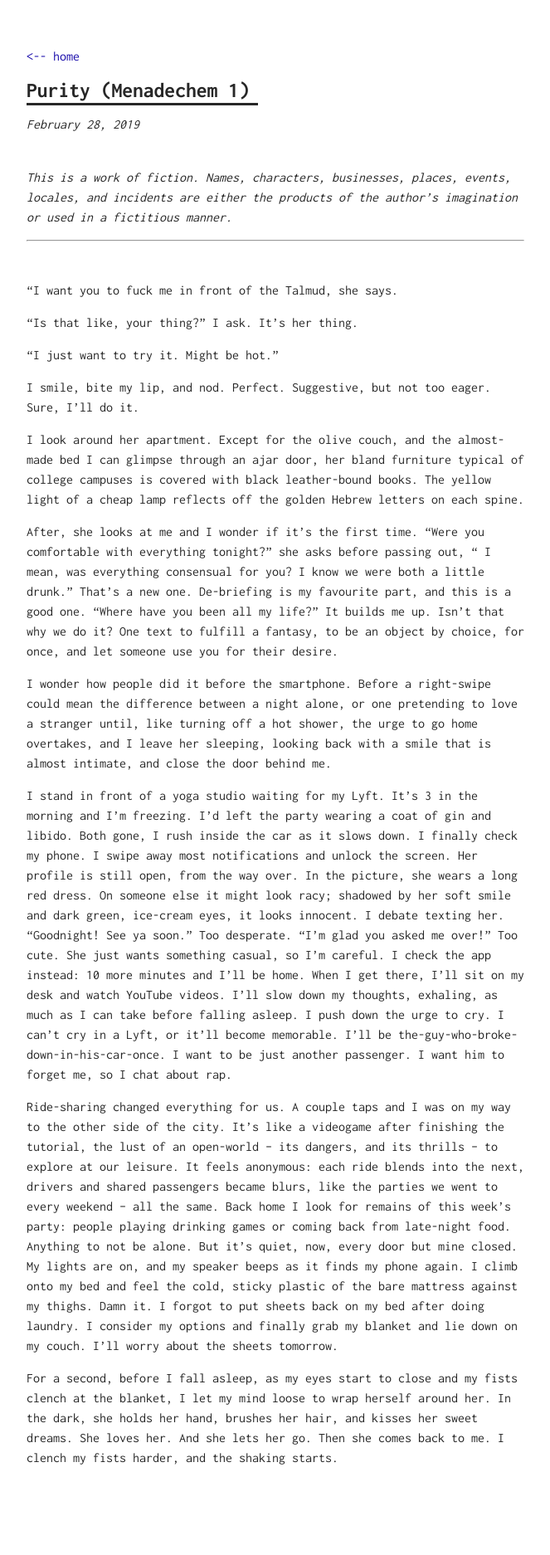
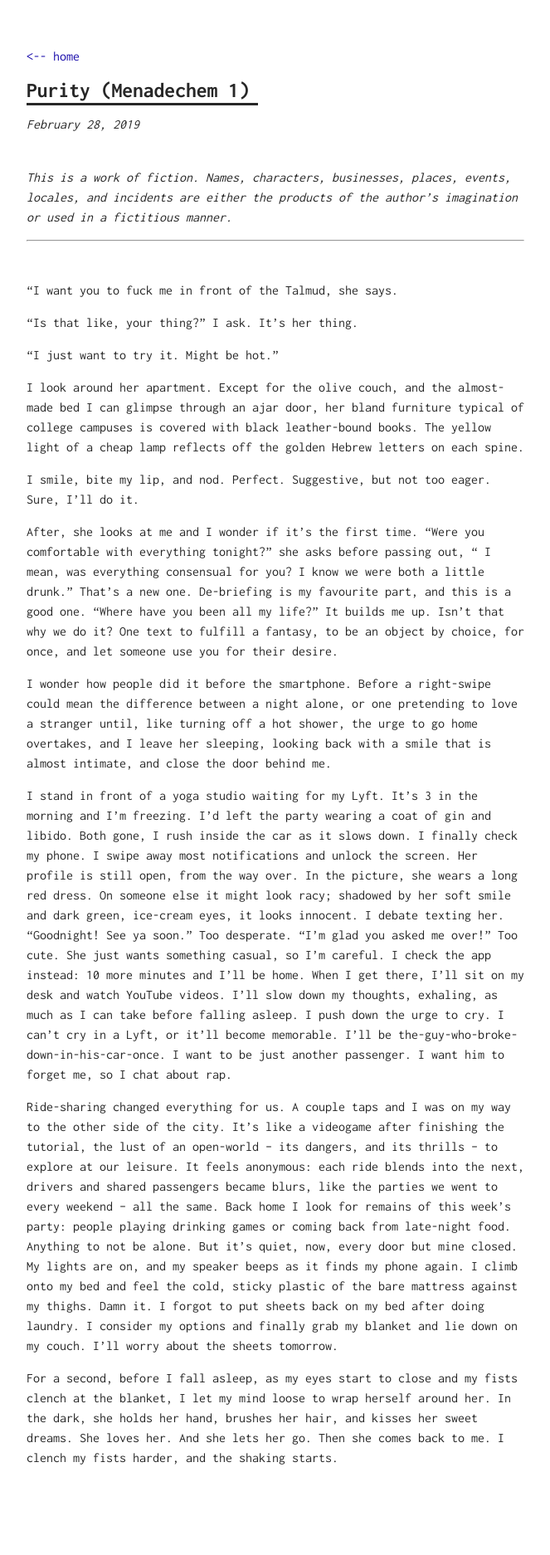
Before and after one commit to ordinarythings/ordinarythings.github.io, a Jekyll site: the page built from _posts/2019-02-28-Purity-Menadechem.md, in a window 1280 px wide. Shown: the whole page at 83% size, without its empty margins (308-971 px from the left). Built offline with Jekyll 4.4.1, drawn with Linux system fonts in a browser that asks for light colours.

```diff
--- a/_posts/2019-02-28-Purity-Menadechem.md
+++ b/_posts/2019-02-28-Purity-Menadechem.md
@@ -16,9 +16,9 @@ type: Story
 
 “I just want to try it. Might be hot.”
 
+I look around her apartment. Except for the olive couch, and the almost-made bed I can glimpse through an ajar door, her bland furniture typical of college campuses is covered with black leather-bound books. The yellow light of a cheap lamp reflects off the golden Hebrew letters on each spine.
+
 I smile, bite my lip, and nod. Perfect. Suggestive, but not too eager. Sure, I’ll do it.
-
-I look around her apartment. Except for the olive couch, and the almost-made bed I can glimpse through an ajar door, her bland furniture typical of college campuses is covered with black leather-bound books. The yellow light of a cheap lamp reflects off the golden Hebrew letters on each spine.
 
 After, she looks at me and I wonder if it's the first time. “Were you comfortable with everything tonight?” she asks before passing out, “ I mean, was everything consensual for you? I know we were both a little drunk.” That's a new one. De-briefing is my favourite part, and this is a good one. “Where have you been all my life?” It builds me up. Isn’t that why we do it? One text to fulfill a fantasy, to be an object by choice, for once, and let someone use you for their desire.
 
```
